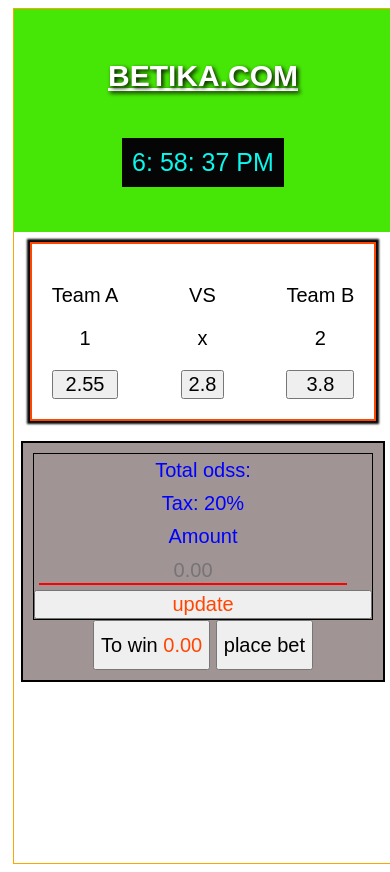
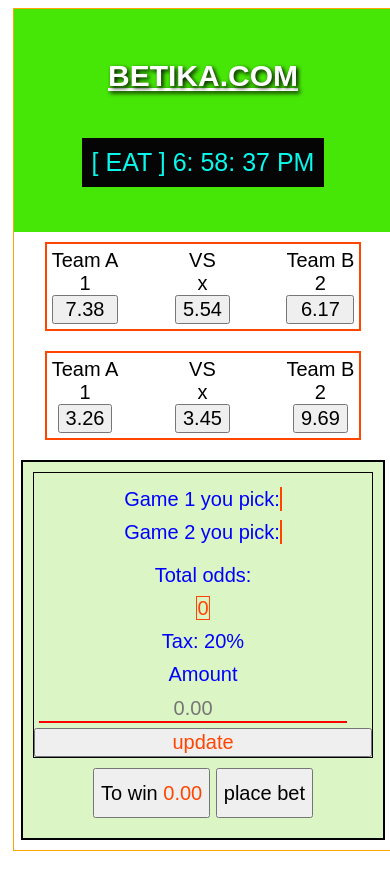
Before and after one commit to josephmusila/virtual-betting-app, a plain HTML site: page index.html in a window 390 px wide. Drawn offline with Linux system fonts and the light colour scheme.

Commit message:
replaced hard-coded odds with dynamically produced odds

```diff
--- a/CalculateBet.js
+++ b/CalculateBet.js
@@ -1,4 +1,5 @@
 import { GetOdds } from "./GetOdds.js";
+//import { totalOdds } from "./GetOdds.js";
 
 export let CalculateBet = () => {
     let amoun= document.getElementById("stake-amount").value;
@@ -6,10 +7,11 @@
 	let tax = 0.8;
 
 	if (amount < 0) {
+		return false;
 	} else {
 
 			GetOdds();
-			let newOdds = document.getElementById("odd").innerHTML;
+			let newOdds = document.getElementById("tot-odds").innerHTML;
             let clientWin=newOdds*amount;
             let taxedAmount=clientWin-amount;
             let newWin=taxedAmount*tax;
--- a/GetOdds.js
+++ b/GetOdds.js
@@ -1,11 +1,43 @@
-export let GetOdds=()=>{
-    document.querySelectorAll(".odds").forEach(function (item) {
+export let GetOdds = () => {
+	let game1home = document.getElementById("team-a-odds");
+	let game1draw = document.getElementById("team-x-odds");
+	let game1away = document.getElementById("team-b-odds");
+	let game2home = document.getElementById("team-a1-odds");
+	let game2draw = document.getElementById("team-x1-odds");
+	let game2away = document.getElementById("team-b1-odds");
+
+	let game1 = [game1home, game1draw, game1away];
+	let game2 = [game2home, game2draw, game2away];
+
+	game1.forEach(function (item) {
 		item.addEventListener("click", function () {
-			let choseOdd = parseFloat(item.innerHTML);
-			document.getElementById("odd").innerHTML = choseOdd;
+
+			let choseOdd1 = parseFloat(item.innerHTML);
+
+			document.getElementById("odd1").innerHTML = choseOdd1;
 
 			item.classList.add("chosen-odds");
-		})
-	})
+		});
+	});
+	game2.forEach(function (item) {
+		item.addEventListener("click", function () {
 
+			let choseOdd2 = parseFloat(item.innerHTML);
+
+			document.getElementById("odd2").innerHTML = choseOdd2;
+
+			item.classList.add("chosen-odds");
+
+		});
+	});
 };
+
+function calculateTotalOdds(){
+	let game1odd=document.getElementById("odd1").innerHTML;
+
+	let game2odd=document.getElementById("odd2").innerHTML;
+	console.log(game2odd);
+	console.log(game1odd);
+}
+GetOdds();
+calculateTotalOdds();
--- a/TeamOdds.js
+++ b/TeamOdds.js
@@ -1,7 +1,23 @@
-export  let  TeamOdds=[
-    {
-        teamA:2.8,
-        teamxB:5.8,
-        teamB:2.0
-    }
-]
+//function to generate random number
+let random = () => {
+	let newOdd = parseFloat((Math.random() * 10).toFixed(2));
+
+	if (newOdd.length > 3) {
+		return newOdd.toFixed(2);
+	} else if (newOdd < 1) {
+		return newOdd + 1;
+	} else {
+		return newOdd;
+	}
+};
+
+let teamOdds = () => {
+	document.getElementById("team-a-odds").innerHTML = random();
+	document.getElementById("team-x-odds").innerHTML = random();
+	document.getElementById("team-b-odds").innerHTML = random();
+	document.getElementById("team-a1-odds").innerHTML = random();
+	document.getElementById("team-x1-odds").innerHTML = random();
+	document.getElementById("team-b1-odds").innerHTML = random();
+};
+
+teamOdds();
--- a/Time.js
+++ b/Time.js
@@ -24,7 +24,7 @@
 
 	//output
 
-	document.getElementById("time").innerHTML = timeString;
+	document.getElementById("time").innerHTML ="[ EAT  ]" +  timeString;
 	let timer = setTimeout(displayCurrentTime, 1000);
 }
 // this function will add zero before the components if the value is less than 10;
--- a/index.css
+++ b/css/index.scss
@@ -6,7 +6,7 @@
     align-items: center;
     font-family: sans-serif;
 }
-body::-webkit-scrollbar{
+/* body::-webkit-scrollbar{
     width: 10px;
 
 }
@@ -23,7 +23,7 @@
 body::-webkit-scrollbar-thumb:active{
     background-color: rgb(27, 2, 250);
 
-}
+} */
 .container{
     width: 97%;
     border: 1px solid orange;
@@ -31,7 +31,7 @@
     background-color: white;
     padding-bottom: 10px;
     font-size: 25px;
-    height: 100vh;
+    height: auto;
 }
 .header{
     display: flex;
@@ -58,7 +58,7 @@
     border: 2px solid black;
     width: 80%;
     padding: 10px;
-    background-color: rgb(160, 148, 148);
+    background-color: rgb(220, 245, 196);
     position: relative;
     margin-bottom: 20px;
     margin: auto;
@@ -72,6 +72,9 @@
 #amount p{
     color: blue;
     margin: 5px;
+    span{
+        border: 1px solid;
+    }
 
 }
 
@@ -95,23 +98,31 @@
 span{
     color: orangered;
 }
+button{
+    font-size: 20px;
+
+}
 #games{
     margin-top: 10px;
 }
-#game1{
+#game1, #game2{
     display: flex;
     justify-content: space-between;
     width: 50%;
     margin: auto;
     border: 2px solid orangered;
-    padding: 20px;
+    padding: 5px;
     margin-bottom: 20px;
-    box-shadow: 0px 0px 2px 3px rgb(5, 5, 5);
+
+    div , p , button{
+      margin: 0px;
+    }
+
 }
 #team-a-odds,#team-b-odds,#team-x-odds{
     font-size: 20px;
     width: 100%;
-    padding: 0, 20, 0, 20;
+
 }
 #ok{
     width: 100%;
@@ -175,10 +186,11 @@
 
     #games{
         width: 100%;
+        #game1,#game2{
+            width: 80%;
+        }
     }
-    #game1{
-        width: 80%;
-    }
+
 
     #bet{
         width: 90%;
@@ -186,5 +198,11 @@
         flex-direction: column;
         font-size: 20px;
         font-family: sans-serif;
+        div{
+            margin-bottom: 10px;
+        }
+        #update{
+            font-size: 30px;
+        }
     }
 }
--- a/index.html
+++ b/index.html
@@ -4,10 +4,11 @@
 		<meta charset="UTF-8" />
 		<meta name="viewport" content="width=device-width, initial-scale=1.0" />
 		<title>Document</title>
-		<link href="index.css" rel="stylesheet" />
+		<link href="css/index.css" rel="stylesheet" />
 	</head>
 
 	<body>
+
 		<div class="container">
 			<div class="header">
 				<p id="title">Betika.com</p>
@@ -18,23 +19,47 @@
 					<div id="team-a">
 						<p id="team-a-name">Team A</p>
 						<p>1</p>
-						<button id="team-a-odds" value="2.5" class="odds">2.55</button>
+						<button id="team-a-odds" class="odds"></button>
 					</div>
 					<div id="vs">
 						<p id="vs">VS</p>
 						<p>x</p>
-						<button id="team-x-odds" value="2.81" class="odds">2.8</button>
+						<button id="team-x-odds" class="odds"></button>
 					</div>
 					<div id="team-b">
 						<p id="team-b-name">Team B</p>
 						<p>2</p>
-						<button id="team-b-odds" value="3.86" class="odds">3.8</button>
+						<button id="team-b-odds" class="odds"></button>
 					</div>
 				</div>
+				<div id="game2">
+					<div id="team-a">
+						<p id="team-a-name">Team A</p>
+						<p>1</p>
+						<button id="team-a1-odds" class="odds"></button>
+					</div>
+					<div id="vs">
+						<p id="vs">VS</p>
+						<p>x</p>
+						<button id="team-x1-odds" class="odds"></button>
+					</div>
+					<div id="team-b">
+						<p id="team-b-name">Team B</p>
+						<p>2</p>
+						<button id="team-b1-odds" class="odds"></button>
+					</div>
 			</div>
+
 			<div id="bet">
 				<div id="amount">
-					<p>Total odss: <span id="odd"></span></p>
+					<p>
+						<p>Game 1 you pick: <span id="odd1"></span></p>
+						<p>Game 2 you pick: <span id="odd2"></span></p>
+					</p>
+					<p>Total odds:</p>
+					<p>
+					<span id="tot-odds">0</span>
+					</p>
 
 					<p>Tax: 20%</p>
 					<p>Amount</p>
@@ -52,6 +77,7 @@
 
 		<script src="Time.js" type="module"></script>
 		<script src="GetOdds.js" type="module"></script>
+		<script src="TeamOdds.js" type="module"></script>
 		<script src="CalculateBet.js" type="module"></script>
 		<script src="app.js" type="module"></script>
 	</body>
```
Also changed, not shown: css/index.css (added), css/txt.txt (added), 1 other file.
